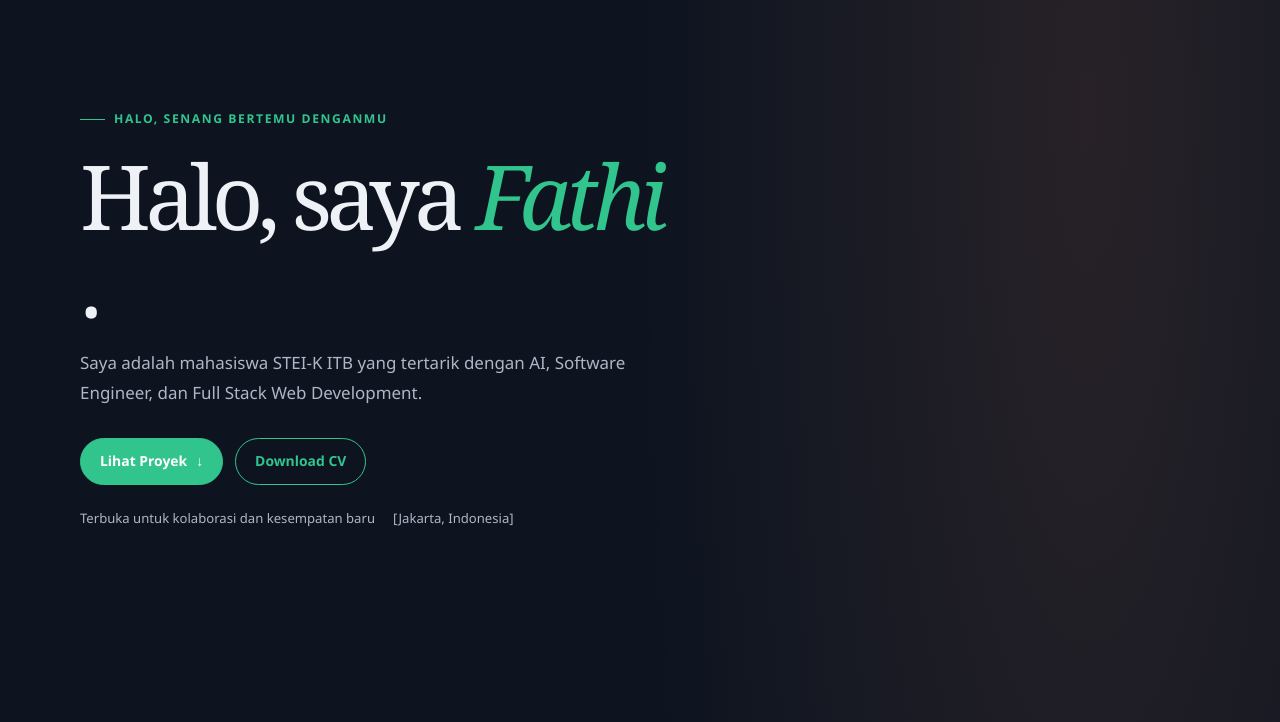
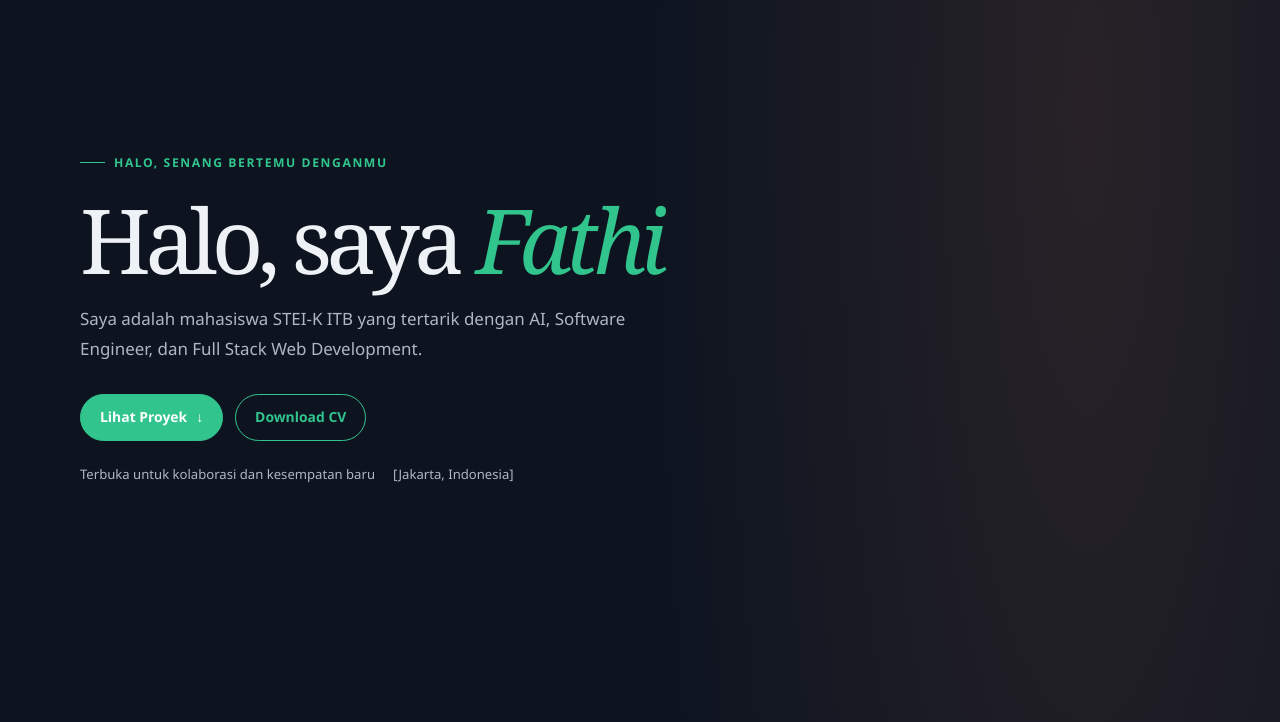
Before and after one commit to SmartAruna/aboutme, a plain HTML site: page index.html in a window 1280 px wide. Shown: the part 78-800 px from the top of the page. Drawn offline with Linux system fonts and the light colour scheme.

Commit message:
Update index.html

```diff
--- a/index.html
+++ b/index.html
@@ -1219,7 +1219,7 @@
     <section class="hero wrap route-view" id="beranda" data-route="beranda">
       <div class="hero-content reveal">
         <span class="eyebrow">Halo, senang bertemu denganmu</span>
-        <h1>Halo, saya <em> Fathi </em>.</h1>
+        <h1>Halo, saya <em> Fathi </em></h1>
         <p class="hero-copy">
           Saya adalah mahasiswa STEI-K ITB yang tertarik dengan AI, Software Engineer, dan Full Stack Web Development.
         </p>
```
